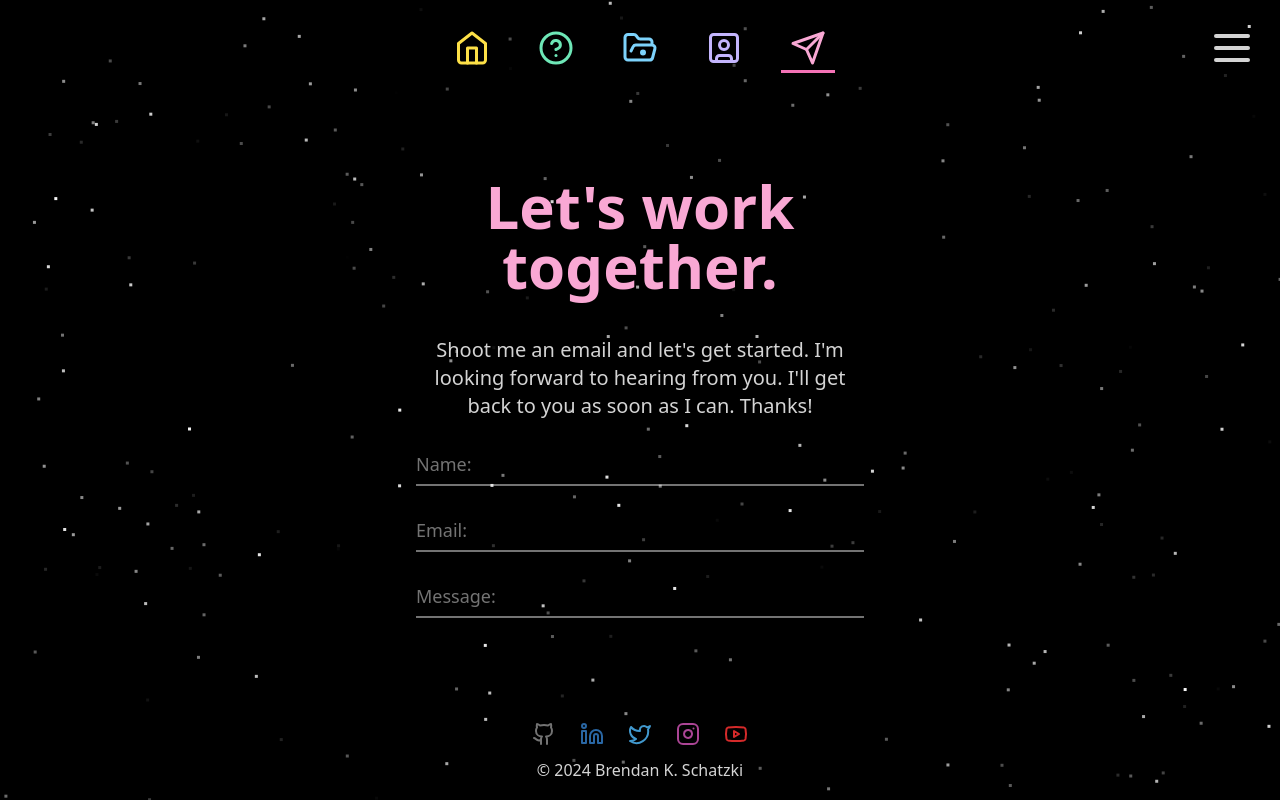
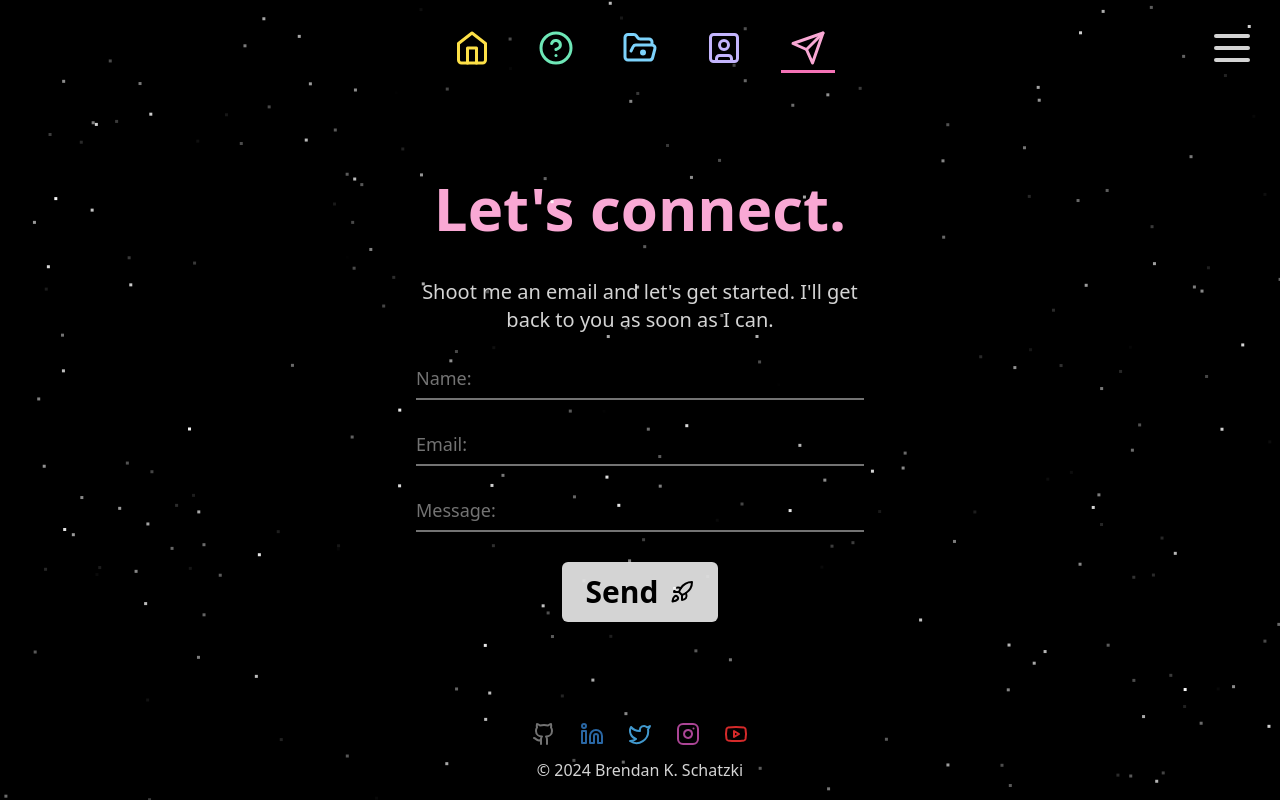
Before and after one commit to BKSchatzki/bkschatzki-dev, a Next.js app: page /contact in a window 1280 px wide. Built offline with nearby package versions, Linux system fonts and the light colour scheme.

Commit message:
Adjust text content and refine contact form

```diff
--- a/components/ContactForm.tsx
+++ b/components/ContactForm.tsx
@@ -1,11 +1,29 @@
 "use client";
 
 import TextareaAutosize from "react-textarea-autosize";
+import { Rocket } from "lucide-react";
+
+import { motion } from "framer-motion";
 
 const Form = () => {
   return (
-    <form className="mt-6 flex w-full flex-col gap-3 sm:gap-6">
-      <label>
+    <motion.form
+      className="mt-6 flex w-full flex-col items-center justify-center gap-3 sm:gap-6"
+      initial={{ opacity: 0 }}
+      animate={{ opacity: 1, transition: { delay: 0.1 + 0.15 } }}
+      exit={{ opacity: 0 }}
+    >
+      <motion.label
+        className="w-full"
+        initial={{ opacity: 0, y: -25, scale: 0.8 }}
+        animate={{
+          opacity: 1,
+          y: 0,
+          scale: 1,
+          transition: { delay: 0.2 + 0.15 },
+        }}
+        exit={{ opacity: 0, y: -25, scale: 0.8 }}
+      >
         <span className="sr-only">Name:</span>
         <input
           type="text"
@@ -13,9 +31,19 @@ const Form = () => {
           required
           className="w-full border-b-2 border-neutral-500 bg-transparent py-1.5 placeholder:text-neutral-500 focus:border-neutral-300 focus:outline-none sm:text-lg"
         />
-      </label>
+      </motion.label>
 
-      <label>
+      <motion.label
+        className="w-full"
+        initial={{ opacity: 0, y: -25, scale: 0.8 }}
+        animate={{
+          opacity: 1,
+          y: 0,
+          scale: 1,
+          transition: { delay: 0.3 + 0.15 },
+        }}
+        exit={{ opacity: 0, y: -25, scale: 0.8 }}
+      >
         <span className="sr-only">Email:</span>
         <input
           type="email"
@@ -23,18 +51,43 @@ const Form = () => {
           required
           className="w-full border-b-2 border-neutral-500 bg-transparent py-1.5 placeholder:text-neutral-500 focus:border-neutral-300 focus:outline-none sm:text-lg"
         />
-      </label>
+      </motion.label>
 
-      <label>
+      <motion.label
+        className="w-full"
+        initial={{ opacity: 0, y: -25, scale: 0.8 }}
+        animate={{
+          opacity: 1,
+          y: 0,
+          scale: 1,
+          transition: { delay: 0.4 + 0.15 },
+        }}
+        exit={{ opacity: 0, y: -25, scale: 0.8 }}
+      >
         <span className="sr-only">Message:</span>
         <TextareaAutosize
           minRows={1}
           maxRows={12}
           placeholder="Message:"
+          required
           className="w-full resize-none overflow-y-scroll border-b-2 border-neutral-500 bg-transparent py-1.5 scrollbar-thin scrollbar-track-transparent scrollbar-thumb-neutral-400 placeholder:text-neutral-500 focus:border-neutral-300 focus:outline-none sm:text-lg"
         />
-      </label>
-    </form>
+      </motion.label>
+
+      <motion.button
+        type="submit"
+        className="flex items-center justify-center gap-3 rounded-md bg-neutral-300 px-4 py-2 text-xl font-bold text-black focus:outline-neutral-300 sm:px-6 sm:py-3 sm:text-3xl"
+        initial={{ opacity: 0 }}
+        animate={{
+          opacity: 1,
+          transition: { delay: 0.5 + 0.15 },
+        }}
+        exit={{ opacity: 0 }}
+      >
+        Send
+        <Rocket />
+      </motion.button>
+    </motion.form>
   );
 };
 
--- a/components/NavLinks.tsx
+++ b/components/NavLinks.tsx
@@ -3,7 +3,6 @@
 import pageData from "@/data/pageData";
 
 import Link from "next/link";
-import { MousePointer2 } from "lucide-react";
 
 import { usePathname } from "next/navigation";
 import { motion } from "framer-motion";
--- a/data/pageMains.tsx
+++ b/data/pageMains.tsx
@@ -34,9 +34,9 @@ const pageMains = [
   {
     page: "Contact",
     main: {
-      heading: "Let's work together.",
+      heading: "Let's connect.",
       subheading:
-        "Shoot me an email and let's get started. I'm looking forward to hearing from you. I'll get back to you as soon as I can. Thanks!",
+        "Shoot me an email and let's get started. I'll get back to you as soon as I can.",
     },
   },
 ];
```
